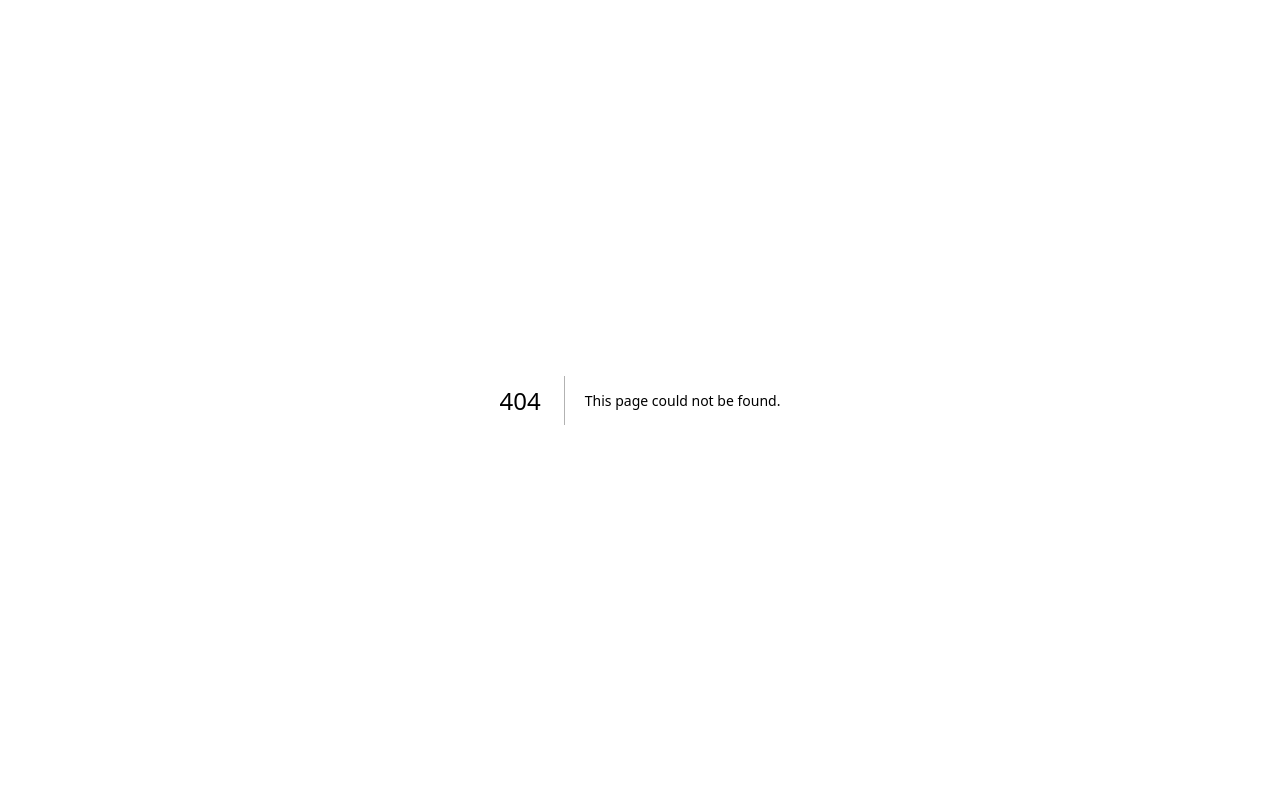
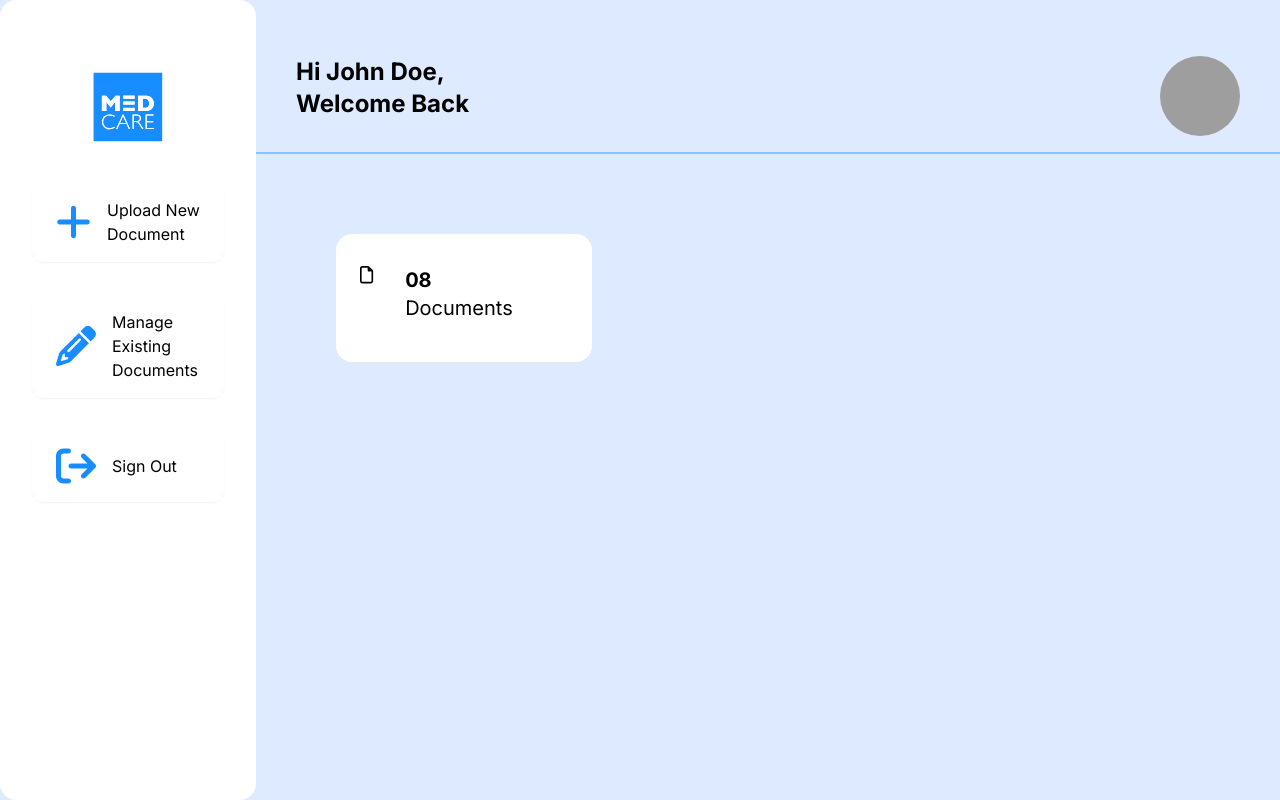
Before and after one commit to vivekkj123/medcare, a Next.js app in the folder client/: page /dashboard in a window 1280 px wide. Before the commit this address had no page. Built offline with nearby package versions, Linux system fonts and the light colour scheme; grey boxes are pictures that could not be loaded.

Commit message:
base static dashboard

```diff
--- a/client/package.json
+++ b/client/package.json
@@ -3,12 +3,16 @@
   "version": "0.1.0",
   "private": true,
   "scripts": {
-    "dev": "next dev",
+    "dev": "next dev -p 8080",
     "build": "next build",
     "start": "next start",
     "lint": "next lint"
   },
   "dependencies": {
+    "@fortawesome/fontawesome-svg-core": "^6.4.2",
+    "@fortawesome/free-regular-svg-icons": "^6.4.2",
+    "@fortawesome/free-solid-svg-icons": "^6.4.2",
+    "@fortawesome/react-fontawesome": "^0.2.0",
     "@types/node": "20.5.9",
     "@types/react": "18.2.21",
     "@types/react-dom": "18.2.7",
--- a/client/src/app/Hero/index.tsx
+++ b/client/src/app/Hero/index.tsx
@@ -13,13 +13,18 @@ const Hero = () => {
         </h4>
         <a
           className="w-[70%] md:w-[30%] text-center rounded-md text-primary bg-secondary px-6 py-4"
-          href="https://pdn-iwcsahggy3youj4uwjolyeh7tnwuficm.login.aws.us.pangea.cloud"
+          href="https://pdn-iwcsahggy3youj4uwjolyeh7tnwuficm.login.aws.us.pangea.cloud/authorize?state=xxxxxxxxxxxxx"
         >
           Create MedCare ID
         </a>
         <div className="flex gap-2 md:gap-5 mt-10 items-center">
           <h2 className="text-lg md:text-xl">Security Partner</h2>
-          <Image alt="Pangea logo" src={"/icons/pangea.svg"} height={20} width={120} />
+          <Image
+            alt="Pangea logo"
+            src={"/icons/pangea.svg"}
+            height={20}
+            width={120}
+          />
         </div>
       </div>
       <div className="order-1 md:order-2 w-full">
--- a/client/src/app/Navbar/index.tsx
+++ b/client/src/app/Navbar/index.tsx
@@ -9,7 +9,7 @@ const NavBar = () => {
       </div>
       <div className="btnContainer">
         <a
-          href="https://pdn-iwcsahggy3youj4uwjolyeh7tnwuficm.login.aws.us.pangea.cloud"
+          href="https://pdn-iwcsahggy3youj4uwjolyeh7tnwuficm.login.aws.us.pangea.cloud/authorize?state=xxxxxxxxxxxxx"
           className="px-10 py-2 bg-primary text-secondary rounded-full"
         >
           Login
--- /dev/null
+++ b/client/src/app/dashboard/CounterBlock/index.tsx
@@ -0,0 +1,15 @@
+import { faFile } from "@fortawesome/free-regular-svg-icons";
+import { FontAwesomeIcon } from "@fortawesome/react-fontawesome";
+import React from "react";
+const CounterBlock = () => {
+  return (
+    <div className="bg-white w-64 rounded-2xl h-32 px-6 text-xl py-8 flex  gap-8">
+      <FontAwesomeIcon size={'sm'} icon={faFile} />
+      <div className="flex flex-col">
+        <b>08</b> Documents
+      </div>
+    </div>
+  );
+};
+
+export default CounterBlock;
--- /dev/null
+++ b/client/src/app/dashboard/Sidebar/index.tsx
@@ -0,0 +1,28 @@
+import Image from "next/image";
+import SidebarBtn from "../SidebarBtn";
+import { faPencil, faPlus, faSignOut } from "@fortawesome/free-solid-svg-icons";
+
+const Sidebar = () => {
+  return (
+    <div className="flex flex-col items-center py-12 bg-white w-[25%] h-full rounded-2xl">
+      <Image alt="Logo" className="my-6" height={70} width={70} src={"/logo.svg"} />
+      <SidebarBtn
+        title={"Upload New Document"}
+        icon={faPlus}
+        link={"/new-doc"}
+      />
+      <SidebarBtn
+        title={"Manage Existing Documents"}
+        icon={faPencil}
+        link={"/new-doc"}
+      />
+      <SidebarBtn
+        title={"Sign Out"}
+        icon={faSignOut}
+        link={"/sign-out"}
+      />
+    </div>
+  );
+};
+
+export default Sidebar;
--- /dev/null
+++ b/client/src/app/dashboard/SidebarBtn/index.tsx
@@ -0,0 +1,14 @@
+import { FontAwesomeIcon } from "@fortawesome/react-fontawesome";
+import Link from "next/link";
+import React from "react";
+
+const SidebarBtn = ({ icon, title, link }) => {
+  return (
+    <Link className="flex items-center px-6 py-4 gap-4 shadow-sm hover:bg-gray-100 w-[75%] my-4 rounded-xl" href={link}>
+      <FontAwesomeIcon color="#188DFF" className="h-10" icon={icon} />
+      {title}
+    </Link>
+  );
+};
+
+export default SidebarBtn;
--- /dev/null
+++ b/client/src/app/dashboard/page.tsx
@@ -0,0 +1,28 @@
+"use client";
+import CounterBlock from "./CounterBlock";
+import Sidebar from "./Sidebar";
+
+const Dashboard = () => {
+  return (
+    <div className="h-screen bg-accent flex">
+      <Sidebar />
+      <div className="py-10 w-full">
+        <div className="w-full mb-10 px-10 flex justify-between border-b-2 py-4 border-primary-2">
+          <h2 className="text-2xl font-bold">
+            Hi John Doe, <br /> Welcome Back
+          </h2>
+          <img
+            className="h-20 w-20 rounded-full object-cover"
+            src="https://images.unsplash.com/photo-1534528741775-53994a69daeb?ixlib=rb-4.0.3&ixid=M3wxMjA3fDB8MHxwaG90by1wYWdlfHx8fGVufDB8fHx8fA%3D%3D&auto=format&fit=crop&w=1964&q=80"
+            alt=""
+          />
+        </div>
+        <div className="py-10 px-20 w-full">
+          <CounterBlock />
+        </div>
+      </div>
+    </div>
+  );
+};
+
+export default Dashboard;
--- a/client/src/app/layout.tsx
+++ b/client/src/app/layout.tsx
@@ -6,8 +6,8 @@ const inter = Inter({ subsets: ["latin"] });
 
 export const metadata: Metadata = {
   title: "MedCare App",
-  icons:{
-    icon: '/logo.svg'
+  icons: {
+    icon: "/logo.svg",
   },
   description: "MedCare App submission for pangea.cloud securathon",
 };
--- a/client/src/app/page.tsx
+++ b/client/src/app/page.tsx
@@ -1,19 +1,28 @@
-import Features from "./Features"
-import Footer from "./Footer"
-import Hero from "./Hero"
-import NavBar from "./Navbar"
-import Why from "./Why"
+"use client";
+import { useEffect, useState } from "react";
+import Features from "./Features";
+import Footer from "./Footer";
+import Hero from "./Hero";
+import NavBar from "./Navbar";
+import Why from "./Why";
+import { useSearchParams } from "next/navigation";
 
-const Home = () => {
+const Home = (props: any) => {
+  const [Code, setCode] = useState<string | string[] | null | undefined>(null);
+  const searchParams = useSearchParams();
+  useEffect(() => {
+    const code = searchParams.get("code");
+    setCode(code);
+  }, []);
   return (
     <div className="Home">
-      <NavBar/>
-      <Hero/>
-      <Why/>
-      <Features/>
-      <Footer/>
+      <NavBar />
+      <Hero />
+      <Why />
+      <Features />
+      <Footer />
     </div>
-  )
-}
+  );
+};
 
-export default Home
+export default Home;
```
Also changed, not shown: 1 other file (tests, documents, lock files or other folders).
